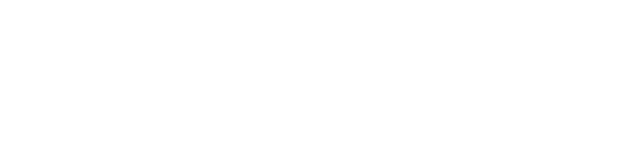
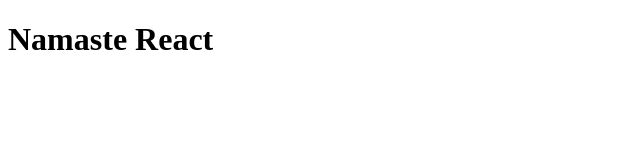
Before and after one commit to Biswajit608/Namaste-React, a plain HTML site: page index.html in a window 1280 px wide. Shown: the whole page, without its empty margins (0-640 px from the left). Drawn offline with nearby package versions, Linux system fonts and the light colour scheme.

Commit message:
render the elements in html file only

```diff
--- a/index.html
+++ b/index.html
@@ -22,6 +22,7 @@
 			const container = ReactDOM.createRoot(
 				document.getElementById('container')
 			)
+			container.render(heading)
 		</script>
 	</body>
 </html>
```
